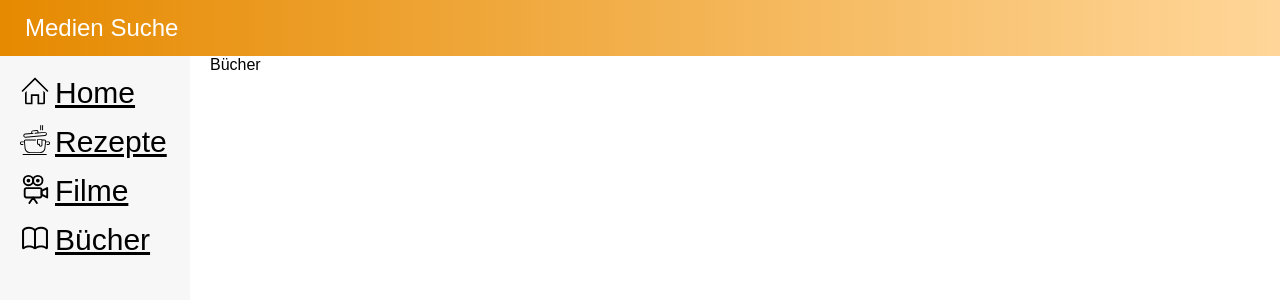
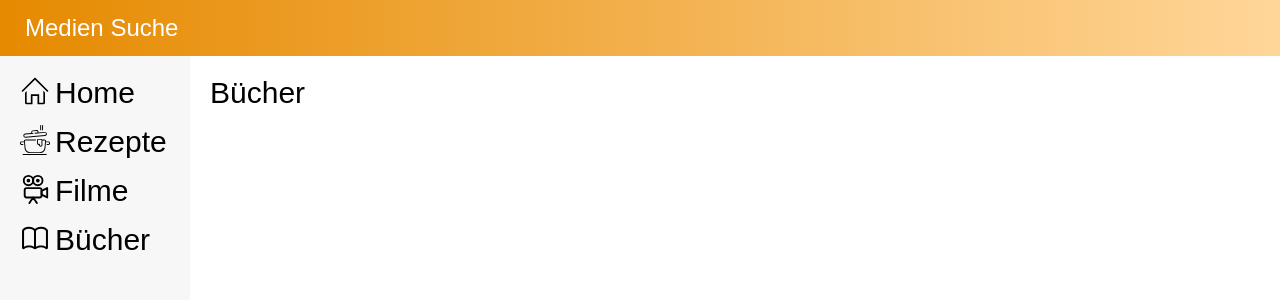
Before and after one commit to thunder312/media-lookup, a Vue app: page /books in a window 1280 px wide. Shown: the top 300 px of the page. Built offline with nearby package versions, Linux system fonts and the light colour scheme.

Commit message:
styling category pages

```diff
--- a/src/components/Books.vue
+++ b/src/components/Books.vue
@@ -1,10 +1,15 @@
 <template>
-    <div class="page">
-            Bücher
-         </div>
+  <div class="section">
+    <div class="title">Bücher</div>
+  <div class="sub-section">
+    <!--<SortedList/> -->
+  </div>
+  </div>
 </template>
 
 <script>
+
+// import SortedList from './SortedList.vue'
   export default {
   // eslint-disable-next-line
     name: 'Books',
--- a/src/components/Movies.vue
+++ b/src/components/Movies.vue
@@ -1,7 +1,7 @@
 <template>
-         <div class="page">
-            Movies
-         </div>
+  <div class="section">
+    <div class="title">Filme</div>
+  </div>
 </template>
 
 <script>
--- a/src/components/Receipts.vue
+++ b/src/components/Receipts.vue
@@ -1,7 +1,5 @@
 <template>
-    <div class="page">
-        Rezepte
-    </div>
+    <div class="title">Rezepte</div>
 </template>
 
    <script>
--- a/src/scss/_app.scss
+++ b/src/scss/_app.scss
@@ -13,6 +13,7 @@
   .link {
     font-size: 30px;
     margin-bottom: 15px;
+    text-decoration: none;
     img {
      vertical-align: text-top;
        width: 30px;
@@ -45,7 +46,6 @@
          margin-left: 10px;
          display: flex;
          .header-title {
-           margin-left: 10px;
            font-size: 24px;
            margin-left: 15px;
          }
@@ -62,15 +62,15 @@
          }
          display: flex;
          flex-direction: column;
-         justify-content: center;
          padding-left: 20px;
          height: 100%;
          .section {
            width: 98%;
          }
          .title {
-           font-size: 22px;
-           margin-bottom: 10px;
+          font-size: 30px;
+           margin-top: 20px;
+           margin-bottom: 20px;
             @include customize(theme) {
              color: getValue(textDark);
            }
```
Also changed, not shown: 2 other files (tests, documents, lock files or other folders).
